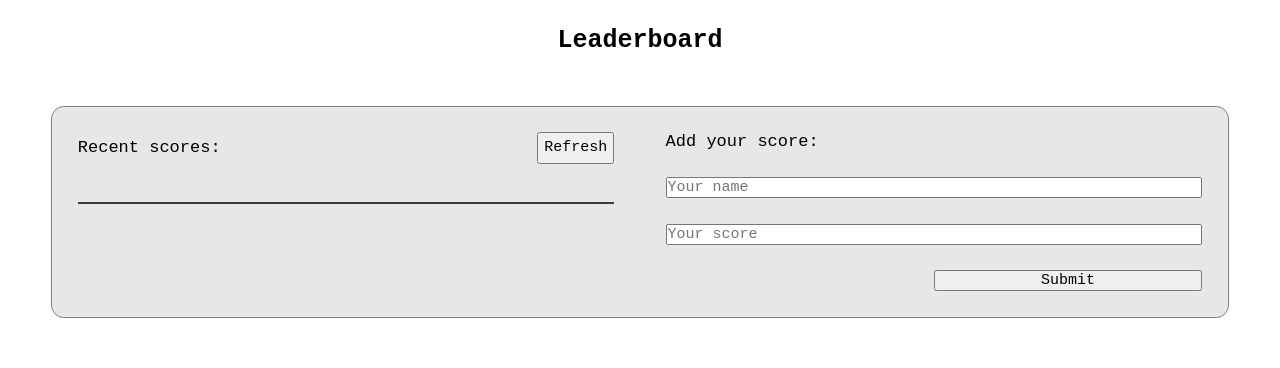
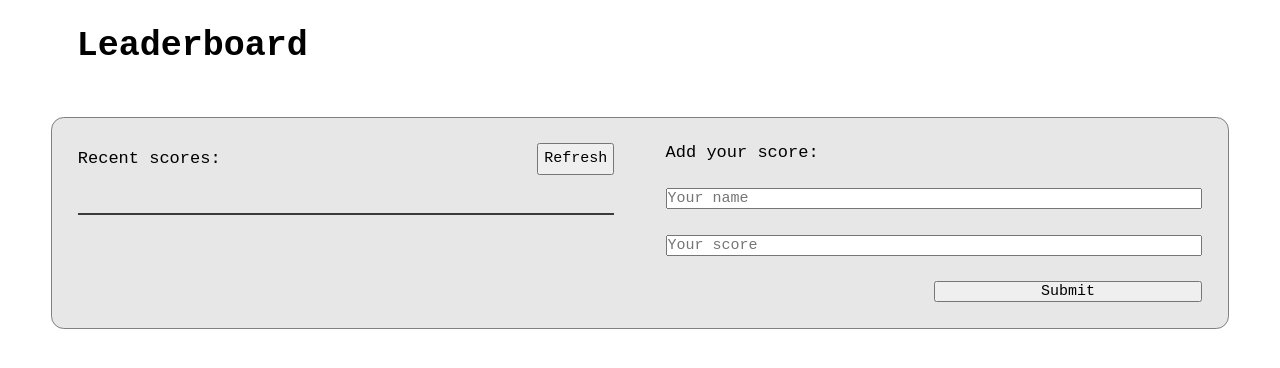
Before and after one commit to Mar12358/leaderboard, a website built with webpack: page src/index.html in a window 1280 px wide. Built offline with nearby package versions, Linux system fonts and the light colour scheme; no server answers.

Commit message:
Fix position for header

```diff
--- a/src/style.css
+++ b/src/style.css
@@ -7,9 +7,10 @@
 }
 
 h1 {
-  font-size: 25px;
-  text-align: center;
+  font-size: 35px;
   margin-top: 2vw;
+  margin-left: 6vw;
+
 }
 
 .container {
```
